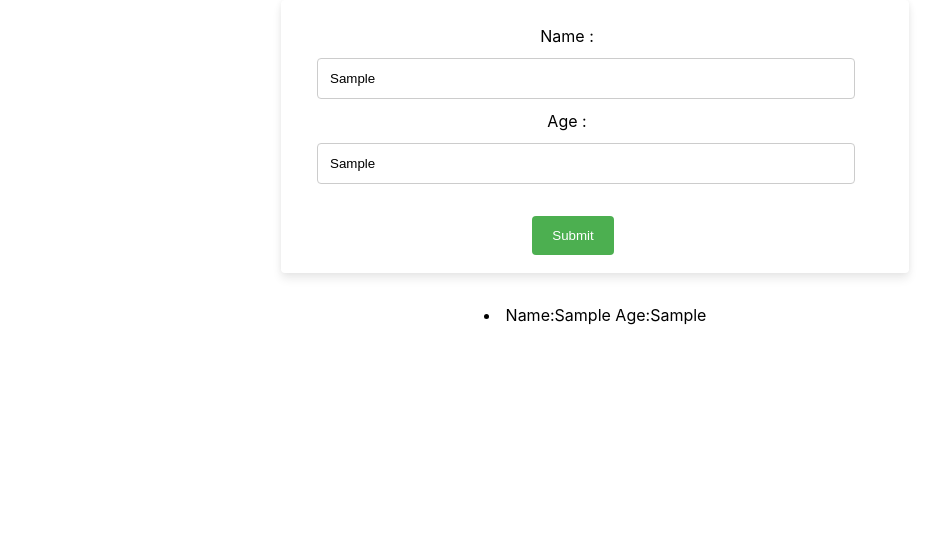
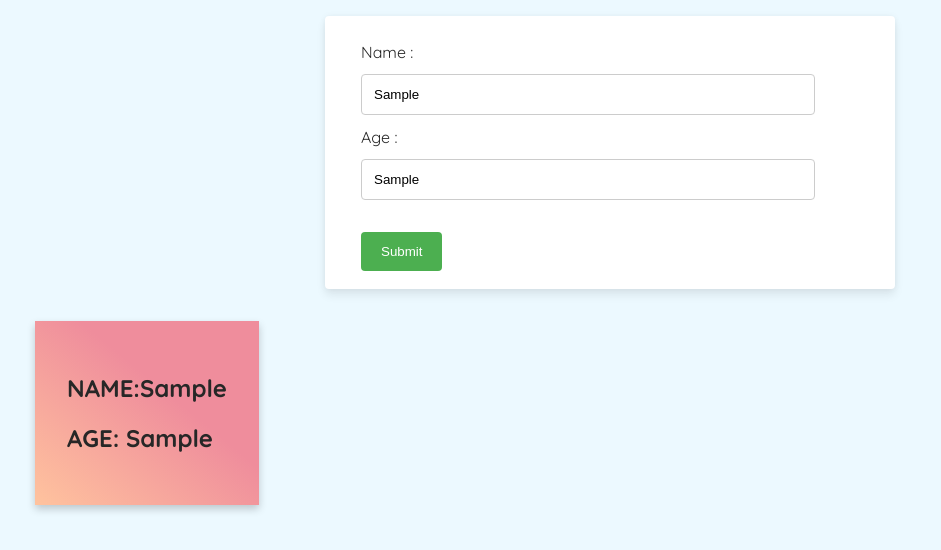
Before and after one commit to prashantreneur/ReactFormwithcss, a React (Create React App) app: page / in a window 1280 px wide. Both pictures are taken after typing "Sample", "Sample" into the empty fields and a click on the button "Submit". Shown: the top 550 px of the page, without its empty margins (45-986 px from the left). Built offline with nearby package versions, Linux system fonts and the light colour scheme.

Commit message:
Task Completed

```diff
--- a/public/index.html
+++ b/public/index.html
@@ -1,43 +1,23 @@
 <!DOCTYPE html>
 <html lang="en">
+
 <head>
   <meta charset="utf-8" />
   <link rel="icon" href="%PUBLIC_URL%/favicon.ico" />
   <meta name="viewport" content="width=device-width, initial-scale=1" />
   <meta name="theme-color" content="#000000" />
-    <meta
-      name="description"
-      content="Web site created using create-react-app"
-    />
-    <link rel="apple-touch-icon" href="%PUBLIC_URL%/logo192.png" />
-    <!--
-      manifest.json provides metadata used when your web app is installed on a
-      user's mobile device or desktop. See https://developers.google.com/web/fundamentals/web-app-manifest/
-    -->
+  <meta name="description" content="Web site created using create-react-app" />
+
   <link rel="manifest" href="%PUBLIC_URL%/manifest.json" />
-    <!--
-      Notice the use of %PUBLIC_URL% in the tags above.
-      It will be replaced with the URL of the `public` folder during the build.
-      Only files inside the `public` folder can be referenced from the HTML.
 
-      Unlike "/favicon.ico" or "favicon.ico", "%PUBLIC_URL%/favicon.ico" will
-      work correctly both with client-side routing and a non-root public URL.
-      Learn how to configure a non-root public URL by running `npm run build`.
-    -->
   <title>React App</title>
+
+
 </head>
+
 <body>
   <noscript>You need to enable JavaScript to run this app.</noscript>
   <div id="root"></div>
-    <!--
-      This HTML file is a template.
-      If you open it directly in the browser, you will see an empty page.
+</body>
 
-      You can add webfonts, meta tags, or analytics to this file.
-      The build step will place the bundled scripts into the <body> tag.
-
-      To begin the development, run `npm start` or `yarn start`.
-      To create a production bundle, use `npm run build` or `yarn build`.
-    -->
-  </body>
 </html>
--- a/src/App.css
+++ b/src/App.css
@@ -1,38 +1,47 @@
-.App {
-  text-align: center;
+/* Design */
+*,
+*::before,
+*::after {
+  box-sizing: border-box;
+}
+.container {
+  padding-right: 15px;
+  padding-left: 15px;
+  margin-right: auto;
+  margin-left: auto;
+}
+@media (min-width: 768px) {
+  .container {
+    width: 750px;
+  }
+}
+@media (min-width: 992px) {
+  .container {
+    width: 970px;
+  }
+}
+@media (min-width: 1200px) {
+  .container {
+    width: 1170px;
+  }
+}
+.main{
+  max-width: 1200px;
+  margin: 0 auto;
+}
+.column {
+  float: left;
+
+  padding: 0 10px;
+
 }
 
-.App-logo {
-  height: 40vmin;
-  pointer-events: none;
-}
 
-@media (prefers-reduced-motion: no-preference) {
-  .App-logo {
-    animation: App-logo-spin infinite 20s linear;
+/* Responsive columns */
+@media screen and (max-width: 600px) {
+  .column {
+    width: 100%;
+    display: block;
+    margin-bottom: 20px;
   }
 }
-
-.App-header {
-  background-color: #282c34;
-  min-height: 100vh;
-  display: flex;
-  flex-direction: column;
-  align-items: center;
-  justify-content: center;
-  font-size: calc(10px + 2vmin);
-  color: white;
-}
-
-.App-link {
-  color: #61dafb;
-}
-
-@keyframes App-logo-spin {
-  from {
-    transform: rotate(0deg);
-  }
-  to {
-    transform: rotate(360deg);
-  }
-}
--- a/src/App.js
+++ b/src/App.js
@@ -1,6 +1,7 @@
 import React, { Component } from 'react';
 import './App.css';
 import Form from './Components/Form'
+import Card from './Components/Card'
 
 
 class App extends Component {
@@ -47,15 +48,21 @@ class App extends Component {
 
     return (
 
-      <div className="App">
+      <div className='container' >
         <Form click={this.inputHandler} sub={this.formHandler} />
-        {this.state.list.map((person) =>
-          <li key={person.id}>Name:{person.name} Age:{person.age}</li>
 
 
-        )}
+        {this.state.list.map((person) => {
+          return <div className='column'>
+
+            <Card
+              name={person.name}
+              age={person.age}
+            /></div>
+        })}
 
       </div>
+
     )
   }
 }
--- /dev/null
+++ b/src/Components/Card.js
@@ -0,0 +1,46 @@
+import React from 'react';
+import './card.css';
+
+export default function Card({ name, age }) {
+    return (
+
+
+        <div>
+            <div class="card">
+                <div class="card_content">
+                    <h2 class="card_title">NAME:{name}</h2>
+                    <h2>AGE: {age}</h2>
+
+                </div>
+            </div>
+
+
+
+        </div >
+
+
+
+
+    )
+}
+
+
+
+
+
+
+
+
+
+
+// <ul className='cards'>
+//                 <li className='cards_item'>
+//                 <div className="card">
+//                     <div className="card_content">
+//                         <p className='card_text'>Name:{props.name}</p>
+//                         <p className='card_text'>Age:{props.age}</p>
+//                     </div>
+//                 </div>
+
+//                 </li>
+//             </ul>
--- a/src/Components/Form.js
+++ b/src/Components/Form.js
@@ -4,7 +4,7 @@ import '../Components/form.css';
 export default function Form(props) {
     return (
         <div className='container'>
-            <div className="card">
+            <div className="fmcard">
                 <form onSubmit={props.sub} >
                     <div className="row">
                         <div className="col-25">
--- /dev/null
+++ b/src/Components/card.css
@@ -0,0 +1,48 @@
+/* Font */
+@import url('https://fonts.googleapis.com/css?family=Quicksand:400,700');
+
+/* Design */
+*,
+*::before,
+*::after {
+  box-sizing: border-box;
+}
+
+html {
+  background-color: #ecf9ff;
+}
+
+body {
+  color: #272727;
+  font-family: 'Quicksand', serif;
+  font-style: normal;
+  font-weight: 400;
+  letter-spacing: 0;
+  padding: 1rem;
+}
+
+.main{
+  max-width: 1200px;
+  margin: 0 auto;
+}
+
+h1 {
+    font-size: 24px;
+    font-weight: 400;
+    text-align: center;
+}
+
+
+
+.card {
+  box-shadow: 0 4px 8px 0 rgba(0,0,0,0.2);
+  transition: 0.3s;
+  width: 100%;
+  padding: 2rem;
+  background: linear-gradient(to bottom left, #EF8D9C 40%, #FFC39E 100%);
+  margin-bottom: .5rem;
+}
+
+.card:hover {
+  box-shadow: 0 8px 16px 0 rgba(0,0,0,0.2);
+}
--- a/src/Components/form.css
+++ b/src/Components/form.css
@@ -1,6 +1,6 @@
-/* * {
+ * {
     box-sizing: border-box;
-  } */
+  }
 
 
 
@@ -44,10 +44,10 @@
 
 
 
-  .card{
+  .fmcard{
     border-radius: 4px;
     background: #fff;
-    width: 40%;
+    max-width: 50%;
     margin: auto;
     margin-bottom: 2rem;
     box-shadow: 0 6px 10px rgba(0,0,0,.08), 0 0 6px rgba(0,0,0,.05);
@@ -56,7 +56,7 @@
   cursor: pointer;
 }
 
-.card:hover{
+.fmcard:hover{
      transform: scale(1.05);
   box-shadow: 0 10px 20px rgba(0,0,0,.12), 0 4px 8px rgba(0,0,0,.06);
 }
```
Also changed, not shown: 1 other file (tests, documents, lock files or other folders). Lines whose indentation alone changed are shown as unchanged.
